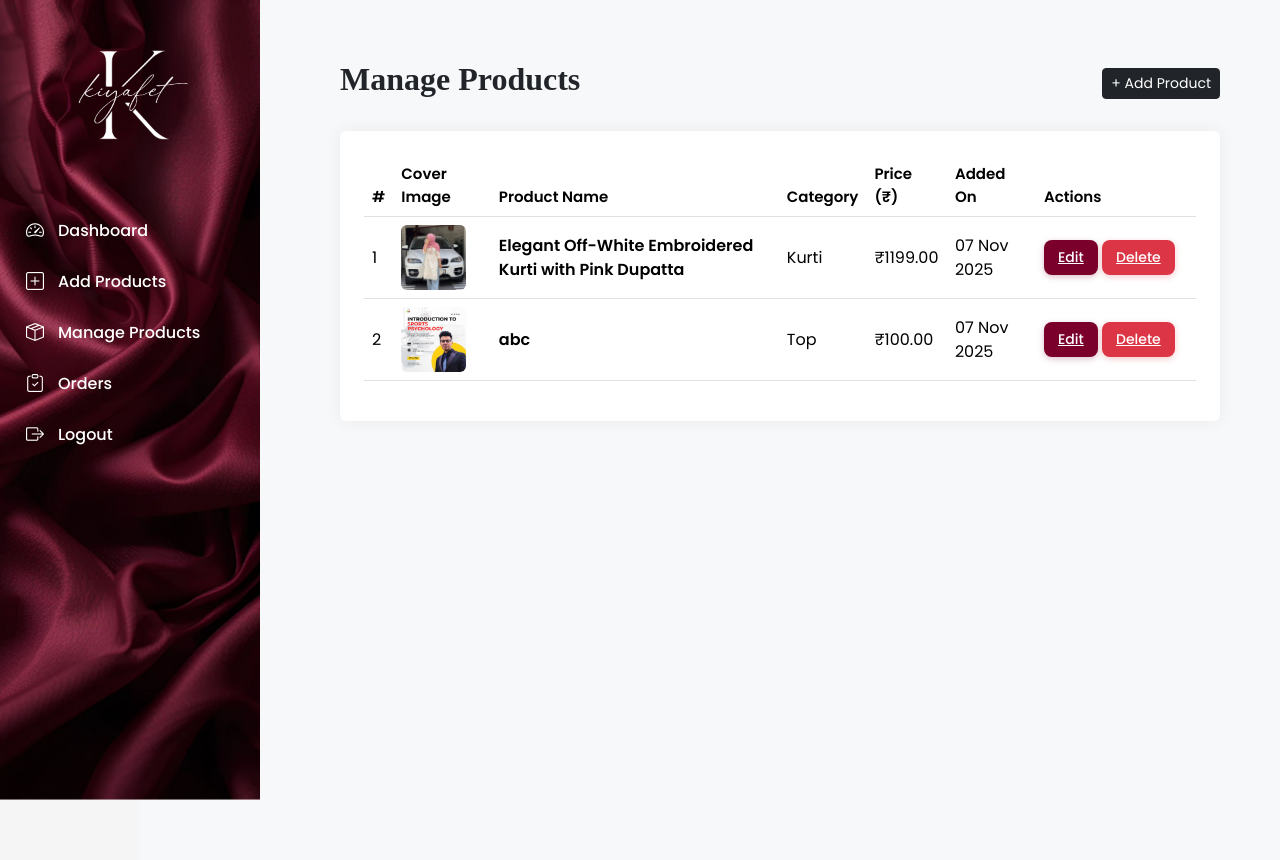
After one commit to dindarshil1945/kiyafet, a Django app: template kiyafet/store_app/templates/manage_products.html in a window 1280 px wide. The commit adds this page. Run offline with Django 5.2, Linux system fonts and the light colour scheme; the template is opened without the code that fills it: values that come from a table or form of the project are taken from there, others are empty; data comes from the database, SQL or seed files in the repository; both versions use the stored data as it was after the commit.

Commit message:
manage products

```diff
--- a/kiyafet/kiyafet/urls.py
+++ b/kiyafet/kiyafet/urls.py
@@ -17,10 +17,14 @@ Including another URLconf
 from django.contrib import admin
 from django.urls import path
 from store_app import views
+from django.conf import settings
+from django.conf.urls.static import static
 
 urlpatterns = [
     path('admin/', admin.site.urls),
     path('register', views.RegisterView.as_view(),name="register"),
     path('login', views.LoginView.as_view(),name="login"),
     path('staff/Dashboard', views.StaffHomeView.as_view(),name="staff_home"),
-]
+    path('staff/product/add', views.AddProductView.as_view(),name="add_product"),
+    path('staff/product/manage', views.ManageProductView.as_view(),name="manage_products"),
+]+ static(settings.MEDIA_URL, document_root=settings.MEDIA_ROOT)
--- a/kiyafet/store_app/models.py
+++ b/kiyafet/store_app/models.py
@@ -13,3 +13,33 @@ class UserProfile(models.Model):
 
     def __str__(self):
         return f"{self.user.username} - {self.user_type}"
+
+CATEGORIES = (
+    ("Kurti","Kurti"),
+    ("Short Kurti","Short Kurti"),
+    ("Top","Top"),
+    ("Salwar","Salwar"),
+    ("Churidar","Churidar"),
+    ("Saree","Saree"),
+)
+
+class Product(models.Model):
+    name = models.CharField(max_length=200)
+    category = models.CharField(max_length=50, choices=CATEGORIES)
+    price = models.DecimalField(max_digits=10, decimal_places=2)
+    description = models.TextField(blank=True, null=True)
+    cover_image = models.ImageField(upload_to="products/cover/")
+
+    created_at = models.DateTimeField(auto_now_add=True)
+
+    def __str__(self):
+        return self.name
+
+
+# Additional Gallery Images
+class ProductImage(models.Model):
+    product = models.ForeignKey(Product, on_delete=models.CASCADE, related_name="images")
+    image = models.ImageField(upload_to="products/gallery/")
+
+    def __str__(self):
+        return f"{self.product.name} Image"
--- /dev/null
+++ b/kiyafet/store_app/templates/manage_products.html
@@ -0,0 +1,177 @@
+{% extends 'staff_home.html' %}
+{% load static %}
+
+{% block content %}
+<style>
+    .main-content {
+        padding: 30px;
+        margin-left: 140px;
+    }
+
+    .page-header {
+        display: flex;
+        justify-content: space-between;
+        align-items: center;
+        margin-bottom: 25px;
+    }
+
+    .page-header h2 {
+        font-family: 'Playfair Display', serif;
+        font-weight: 600;
+    }
+
+    .table thead {
+        background-color: #7a002b;
+        color: white;
+        font-size: 15px;
+    }
+
+    .table tbody tr:hover {
+        background-color: #f9f9f9;
+    }
+
+    .table td img {
+        border-radius: 6px;
+        object-fit: cover;
+    }
+
+    .btn-action {
+        border: none;
+        padding: 7px 14px;
+        border-radius: 8px;
+        font-size: 14px;
+        font-weight: 500;
+        transition: all 0.3s ease;
+        display: inline-flex;
+        align-items: center;
+        gap: 6px;
+    }
+
+    .btn-edit {
+        background-color: #7a002b;
+        color: #fff;
+        box-shadow: 0 2px 6px rgba(122, 0, 43, 0.25);
+    }
+
+    .btn-edit:hover {
+        background-color: #5c0020;
+        transform: translateY(-1px);
+        box-shadow: 0 4px 10px rgba(122, 0, 43, 0.35);
+    }
+
+    .btn-delete {
+        background-color: #dc3545;
+        color: #fff;
+        box-shadow: 0 2px 6px rgba(220, 53, 69, 0.25);
+    }
+
+    .btn-delete:hover {
+        background-color: #b91c27;
+        transform: translateY(-1px);
+        box-shadow: 0 4px 10px rgba(220, 53, 69, 0.35);
+    }
+
+
+    .card {
+        border: none;
+        box-shadow: 0 0 18px rgba(0, 0, 0, 0.06);
+    }
+
+    .alert {
+        border-radius: 8px;
+        font-size: 14px;
+    }
+
+    .no-products {
+        text-align: center;
+        color: #888;
+        font-size: 15px;
+        padding: 40px 0;
+    }
+
+    .table td img {
+        border-radius: 6px;
+        object-fit: cover;
+        cursor: pointer;
+        transition: transform 0.3s ease;
+    }
+
+    .table td img:hover {
+        transform: scale(1.05);
+    }
+</style>
+
+<div class="main-content">
+    <div class="page-header">
+        <h2 class="fw-bold">Manage Products</h2>
+        <a href="{% url 'add_product' %}" class="btn btn-dark btn-sm">+ Add Product</a>
+    </div>
+
+    {% if messages %}
+    {% for message in messages %}
+    <div class="alert alert-info">{{ message }}</div>
+    {% endfor %}
+    {% endif %}
+
+    <div class="card p-4">
+        <div class="table-responsive">
+            <table class="table align-middle">
+                <thead>
+                    <tr>
+                        <th>#</th>
+                        <th>Cover Image</th>
+                        <th>Product Name</th>
+                        <th>Category</th>
+                        <th>Price (₹)</th>
+                        <th>Added On</th>
+                        <th style="width: 160px;">Actions</th>
+                    </tr>
+                </thead>
+                <tbody>
+                    {% for product in products %}
+                    <tr>
+                        <td>{{ forloop.counter }}</td>
+                        <td>
+                            {% if product.cover_image %}
+                            <a href="#" data-bs-toggle="modal" data-bs-target="#imageModal{{ product.id }}">
+                                <img src="{{ product.cover_image.url }}" alt="Product" width="65" height="65">
+                            </a>
+
+                            <!-- Modal for image preview -->
+                            <div class="modal fade" id="imageModal{{ product.id }}" tabindex="-1"
+                                aria-labelledby="imageModalLabel{{ product.id }}" aria-hidden="true">
+                                <div class="modal-dialog modal-dialog-centered">
+                                    <div class="modal-content border-0">
+                                        <div class="modal-body text-center p-0">
+                                            <img src="{{ product.cover_image.url }}" alt="{{ product.name }}"
+                                                class="img-fluid rounded">
+                                        </div>
+                                    </div>
+                                </div>
+                            </div>
+                            {% else %}
+                            <img src="{% static 'no-image.png' %}" alt="No Image" width="65" height="65">
+                            {% endif %}
+                        </td>
+
+                        <td class="fw-semibold">{{ product.name }}</td>
+                        <td>{{ product.category }}</td>
+                        <td>₹{{ product.price }}</td>
+                        <td>{{ product.created_at|date:"d M Y" }}</td>
+                        <td>
+                            <a href="" class="btn-action btn-edit">Edit</a>
+                            <a href="#" class="btn-action btn-delete">Delete</a>
+                        </td>
+                    </tr>
+                    {% empty %}
+                    <tr>
+                        <td colspan="7" class="no-products">No products have been added yet.</td>
+                    </tr>
+                    {% endfor %}
+                </tbody>
+            </table>
+        </div>
+    </div>
+</div>
+
+{% endblock %}
--- a/kiyafet/store_app/templates/staff_home.html
+++ b/kiyafet/store_app/templates/staff_home.html
@@ -169,9 +169,9 @@
         <img src="{% static 'logo_white.png' %}" class="logo" alt="Logo">
 
         <ul class="menu-links">
-            <li><a href="#"><i class="bi bi-speedometer2"></i> Dashboard</a></li>
-            <li><a href="#"><i class="bi bi-plus-square"></i> Add Products</a></li>
-            <li><a href="#"><i class="bi bi-box-seam"></i> Manage Products</a></li>
+            <li><a href="{% url 'staff_home' %}"><i class="bi bi-speedometer2"></i> Dashboard</a></li>
+            <li><a href="{% url 'add_product' %}"><i class="bi bi-plus-square"></i> Add Products</a></li>
+            <li><a href="{% url 'manage_products' %}"><i class="bi bi-box-seam"></i> Manage Products</a></li>
             <li><a href="#"><i class="bi bi-clipboard-check"></i> Orders</a></li>
             <li><a href=""><i class="bi bi-box-arrow-right"></i> Logout</a></li>
         </ul>
@@ -179,6 +179,7 @@
 
     <!-- MAIN CONTENT -->
     <div class="main-content">
+        {% block content %}
 
         <h1 class="page-title">Staff Dashboard</h1>
 
@@ -211,12 +212,13 @@
                 <h2>₹56,200</h2>
                 <p>Revenue</p>
             </div>
-
+            {% endblock %}
         </div>
 
     </div>
 
 
+<script src="https://cdn.jsdelivr.net/npm/bootstrap@5.3.2/dist/js/bootstrap.bundle.min.js"></script>
 
 </body>
 
```
Also changed, not shown: kiyafet/store_app/templates/Add_product.html (added, +126 -0 lines), kiyafet/store_app/views.py (+71 -3 lines), kiyafet/db.sqlite3, kiyafet/products/cover/IMG-20251107-WA0009.jpg (added), kiyafet/products/cover/kiff.png (added), kiyafet/products/gallery/IMG-20251107-WA0008.jpg (added), kiyafet/products/gallery/IMG-20251107-WA0010.jpg (added), kiyafet/products/gallery/IMG-20251107-WA0011.jpg (added), kiyafet/products/gallery/ed.png (added), kiyafet/products/gallery/gi.png (added), kiyafet/products/gallery/ur.png (added), kiyafet/store_app/migrations/0002_product_productimage.py (added).
